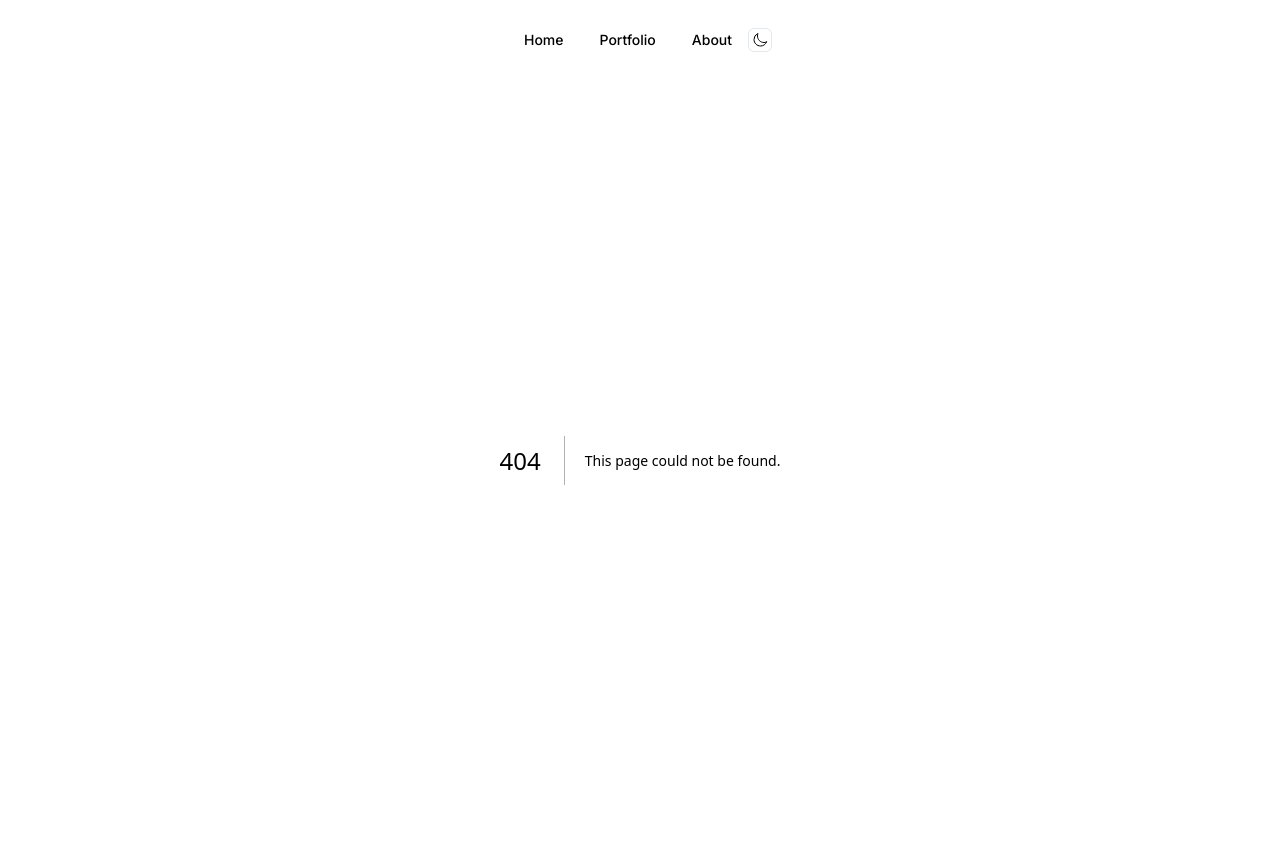
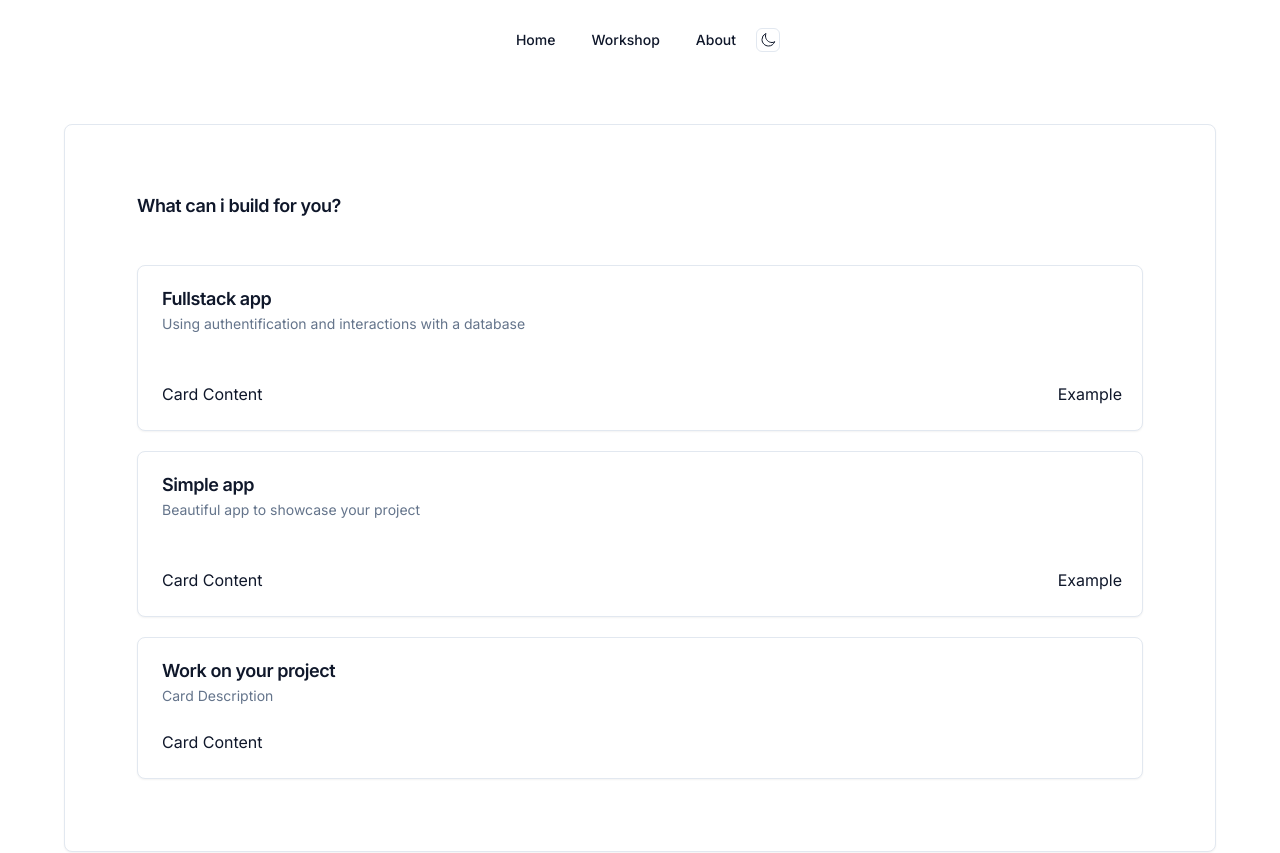
Before and after one commit to jjwebsolutions/jjxlabs, a Next.js app: page /workshop in a window 1280 px wide. Before the commit this address had no page. Shown: the top 853 px of the page. Built offline with nearby package versions, Linux system fonts and the light colour scheme.

Commit message:
css and content

```diff
--- a/app/about/page.tsx
+++ b/app/about/page.tsx
@@ -9,7 +9,7 @@ import {
 
 export default function About() {
   return (
-    <main className="flex min-h-screen flex-col items-center  p-24">
+    <main className="flex  flex-col items-center  p-16">
       <Card className="w-3/4">
         <CardHeader>
           <CardTitle>Fullstack web developer based in Paris</CardTitle>
@@ -17,6 +17,17 @@ export default function About() {
             Passionate about new tech i always look for the latest innovations
             to make my work the fastest yet the most efficient. From a simple
             website to a complex app i will be happy to build it for you.
+          </CardDescription>
+        </CardHeader>
+        <CardContent>
+          <p>Card Content</p>
+        </CardContent>
+      </Card>
+      <Card className="w-3/4">
+        <CardHeader>
+          <CardTitle>Tech</CardTitle>
+          <CardDescription>
+            I mainly use NextJS, TypeScript, Tailwind and Prisma for my work
           </CardDescription>
         </CardHeader>
         <CardContent>
--- a/app/layout.tsx
+++ b/app/layout.tsx
@@ -6,8 +6,8 @@ import { ThemeProvider } from "@/components/theme-provider";
 const inter = Inter({ subsets: ["latin"] });
 
 export const metadata = {
-  title: "Create Next App",
-  description: "Generated by create next app",
+  title: "jjxlabs",
+  description: "Website offering web solutions for your business",
 };
 
 export default function RootLayout({
--- a/app/page.tsx
+++ b/app/page.tsx
@@ -1,5 +1,3 @@
-import Image from "next/image";
-
 import "./glitch.css";
 
 export default function Home() {
--- a/app/test/page.tsx
+++ /dev/null
@@ -1,49 +0,0 @@
-import {
-  Card,
-  CardContent,
-  CardDescription,
-  CardFooter,
-  CardHeader,
-  CardTitle,
-} from "@/components/ui/card";
-
-import "../glitch.css";
-
-export default function About() {
-  return (
-    <main className="flex min-h-screen flex-col items-center  p-24">
-      <Card className="w-3/4">
-        <CardHeader>
-          <CardTitle>Fullstack web developer based in Paris</CardTitle>
-          <CardDescription>
-            Passionate about new tech i always look for the latest innovations
-            to make my work the fastest yet the most efficient. From a simple
-            website to a complex app i will be happy to build it for you.
-          </CardDescription>
-        </CardHeader>
-        <CardContent>
-          <p>Card Content</p>
-        </CardContent>
-      </Card>
-      <Card className="w-3/4">
-        <CardHeader>
-          <CardTitle>Contact</CardTitle>
-          <CardDescription>Contact me</CardDescription>
-        </CardHeader>
-        <CardContent>
-          <p>Card Content</p>
-        </CardContent>
-      </Card>
-      <section>
-        <h1>The Effect</h1>
-
-        <div className="hero-container">
-          <div className="environment"></div>
-          <h2 className="hero glitch layers" data-text="jjxlabs">
-            <span>jjxlabs</span>
-          </h2>
-        </div>
-      </section>
-    </main>
-  );
-}
--- a/app/portfolio/page.tsx
+++ b/app/workshop/page.tsx
@@ -9,25 +9,22 @@ import {
 
 export default function Portfolio() {
   return (
-    <main className="flex min-h-screen flex-col items-center  p-16">
-      <Card className="w-4/4 p-12">
+    <main className="flex  flex-col items-center  p-16">
+      <Card className="min-w-full p-12">
         <CardHeader>
           <CardTitle>What can i build for you?</CardTitle>
-          <CardDescription>
-            I mainly use NextJS, TypeScript, Tailwind and Prisma for my work
-          </CardDescription>
+          <CardDescription></CardDescription>
         </CardHeader>
         <CardContent>
           <Card className="w-4/4 mt-5">
             <CardHeader>
-              <CardTitle>
-                Fullstack app using authentification and interactions with a
-                database
-              </CardTitle>
-              <CardDescription>Card Description</CardDescription>
+              <CardTitle>Fullstack app</CardTitle>
+              <CardDescription>
+                Using authentification and interactions with a database
+              </CardDescription>
             </CardHeader>
             <div className="flex justify-between">
-              <CardContent>
+              <CardContent className="pt-6">
                 <p>Card Content</p>
               </CardContent>
               <button className="btn btn-primary p-5">Example</button>
@@ -35,15 +32,19 @@ export default function Portfolio() {
           </Card>
           <Card className="w-4/4 mt-5">
             <CardHeader>
-              <CardTitle>
-                Beautiful and simple app to showcase your project
-              </CardTitle>
-              <CardDescription>Card Description</CardDescription>
+              <CardTitle>Simple app</CardTitle>
+              <CardDescription>
+                Beautiful app to showcase your project
+              </CardDescription>
             </CardHeader>
-            <CardContent>
-              <p>Card Content</p>
-            </CardContent>
+            <div className="flex justify-between">
+              <CardContent className="pt-6">
+                <p>Card Content</p>
+              </CardContent>
+              <button className="btn btn-primary p-5">Example</button>
+            </div>
           </Card>
+
           <Card className="w-4/4 mt-5">
             <CardHeader>
               <CardTitle>Work on your project</CardTitle>
--- a/components/header.tsx
+++ b/components/header.tsx
@@ -26,9 +26,9 @@ export function Header() {
             </Link>
           </NavigationMenuItem>
           <NavigationMenuItem>
-            <Link href="/portfolio" legacyBehavior passHref>
+            <Link href="/workshop" legacyBehavior passHref>
               <NavigationMenuLink className={navigationMenuTriggerStyle()}>
-                Portfolio
+                Workshop
               </NavigationMenuLink>
             </Link>
           </NavigationMenuItem>
@@ -39,8 +39,8 @@ export function Header() {
               </NavigationMenuLink>
             </Link>
           </NavigationMenuItem>
+          <ModeToggle />
         </NavigationMenuList>
-        <ModeToggle />
       </NavigationMenu>
     </>
   );
```
Also changed, not shown: 1 other file (tests, documents, lock files or other folders).
